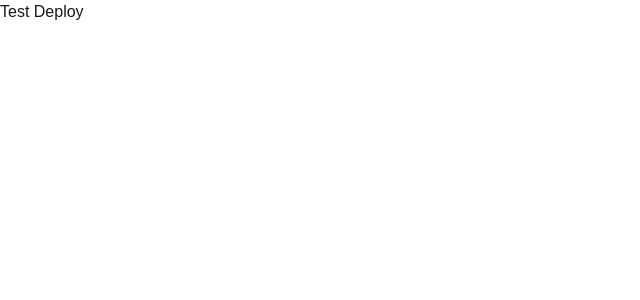
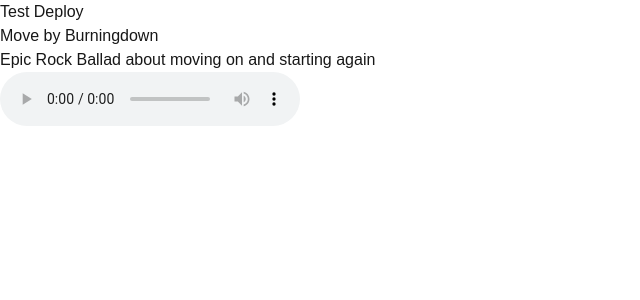
Before and after one commit to jefflane-rocks/jeffreyrobertlane.com, a Next.js app: page / in a window 1280 px wide. Shown: the top 300 px of the page, without its empty margins (0-640 px from the left). Built offline with nearby package versions, Linux system fonts and the light colour scheme.

Commit message:
scaffolded the AudioPlayer.js component

```diff
--- a/src/app/page.js
+++ b/src/app/page.js
@@ -1,5 +1,16 @@
 import Image from "next/image";
+import { AudioPlayer } from "@/components/AudioPlayer";
 
 export default function Home() {
-  return <div>Test Deploy</div>;
+  return (
+    <div>
+      <div>Test Deploy</div>
+      <AudioPlayer
+        src="https://vnshanftypzvajpbbwxr.supabase.co/storage/v1/object/public/mp3s/Move.mp3"
+        title="Move by Burningdown"
+        description="Epic Rock Ballad about moving on and starting again"
+        tags="Break away, Start Over, Reinvent, Move, Find yourself"
+      />
+    </div>
+  );
 }
--- /dev/null
+++ b/src/components/AudioPlayer.js
@@ -0,0 +1,23 @@
+function AudioPlayer({
+  src,
+  title,
+  description,
+  tags,
+  youTubeTitle,
+  youTubeLink,
+}) {
+  return (
+    <div>
+      <div>{title}</div>
+      <div>{description}</div>
+      <div>
+        <audio controls>
+          <source src={src} type="audio/mpeg" />
+          Your browser does not support the audio element. Bummer.
+        </audio>
+      </div>
+    </div>
+  );
+}
+
+export { AudioPlayer };
```
Also changed, not shown: 1 other file (tests, documents, lock files or other folders).
